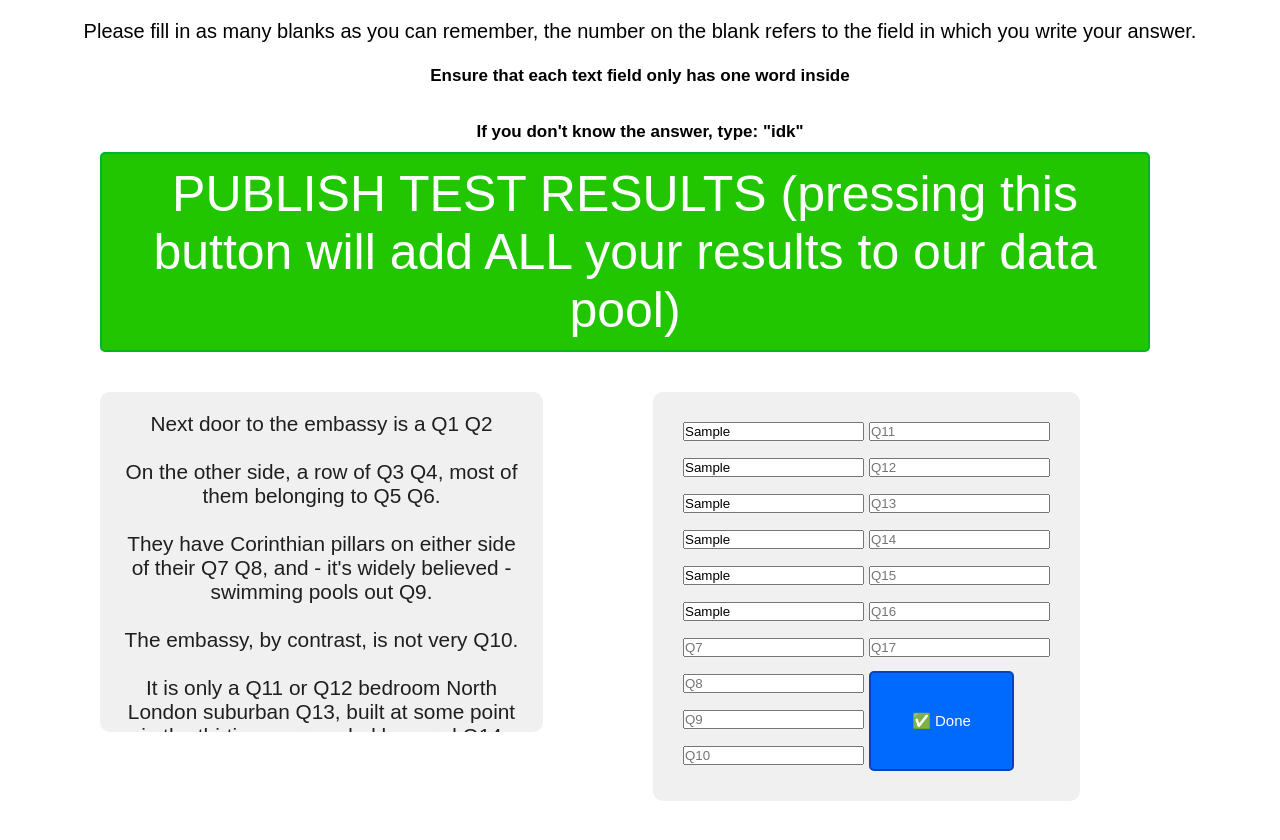
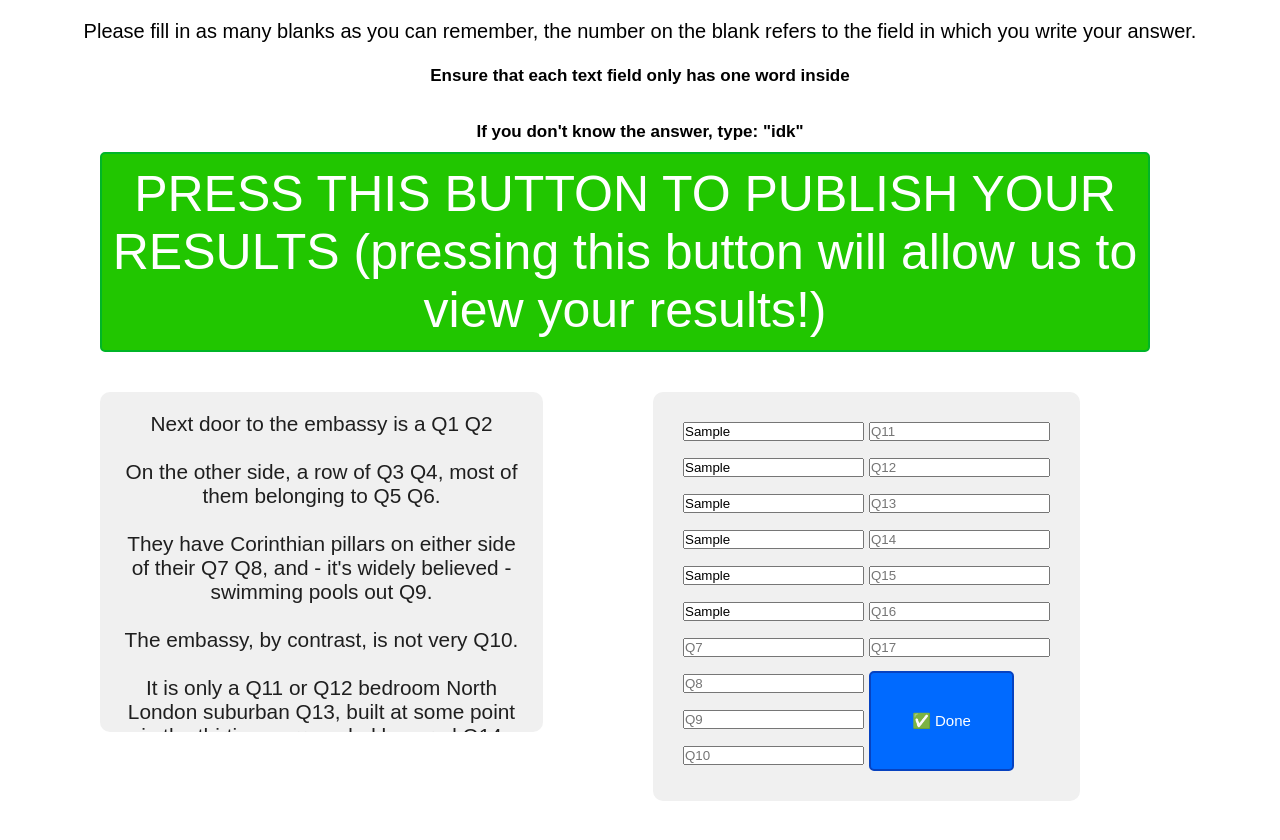
Before and after one commit to BG00000/reaction-time-test-2023.github.io, a plain HTML site: page quiz.html in a window 1280 px wide. Both pictures are taken after typing "Sample", "Sample", "Sample", "Sample", "Sample", "Sample" into the empty fields and a click on the button "SUBMIT QUIZ". Shown: the top 840 px of the page. Drawn offline with Linux system fonts and the light colour scheme.

Commit message:
Update quiz.html

```diff
--- a/quiz.html
+++ b/quiz.html
@@ -14,7 +14,7 @@
         <p class="random-text"><span class="please-read">Ensure that each text field only has one word inside</span></p> <br><br>
         <span class="please-read">If you don't know the answer, type: "idk"</span></p>
             <button class="submit-btn-3" id="publish" type="submit">
-                PUBLISH TEST RESULTS (pressing this button will add ALL your results to our data pool)
+                PRESS THIS BUTTON TO PUBLISH YOUR RESULTS (pressing this button will allow us to view your results!)
             </button>
         <div class="box">
             <div class="blank-back">
```
